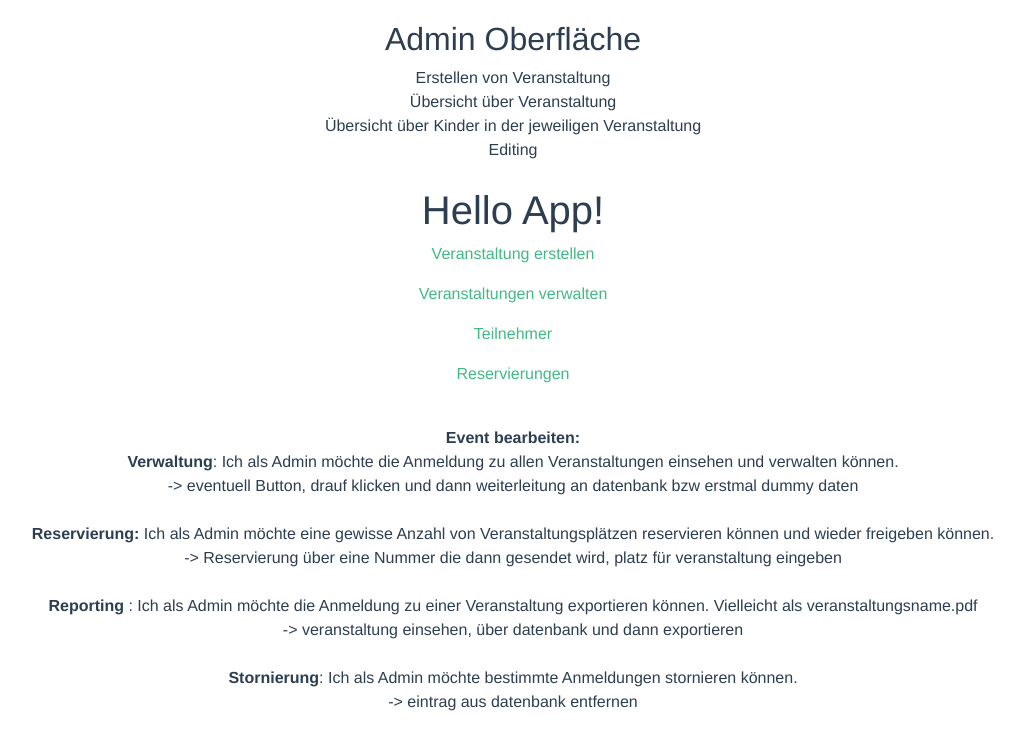
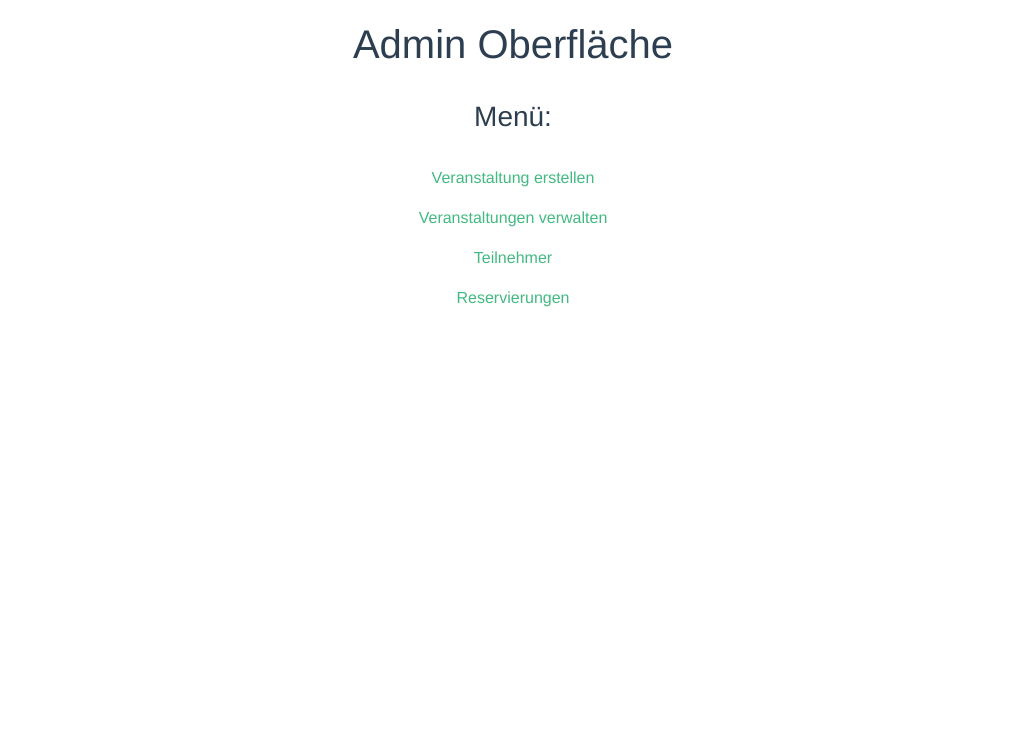
Before and after one commit to digital-bauhaus/Ferienpass-Admin, a Vue app in the folder frontend/: page /#/Test in a window 1280 px wide. Shown: the top 750 px of the page, without its empty margins (127-1151 px from the left). Built offline with nearby package versions, Linux system fonts and the light colour scheme.

Commit message:
der versuch eines suchfelds und 'stornieren'

```diff
--- a/frontend/src/components/Teilnehmer.vue
+++ b/frontend/src/components/Teilnehmer.vue
@@ -1,6 +1,8 @@
 <template>
   <div>
     <h1>Teilnehmer</h1>
+    <br/>
+    <input type="text" name="label" placeholder="Suchen"> <br/>
     <br/>
     <form v-if="formDataLoaded" class="form">
       <br/>
@@ -20,7 +22,8 @@
             <br/>
             {{ entry.params.phone }}
           </p>
-
+          <button v-on:click="kill($event)">stornieren</button>
+          <br/>
           <br/>
         </li>
       </ul>
--- a/frontend/src/components/Test.vue
+++ b/frontend/src/components/Test.vue
@@ -1,12 +1,13 @@
 <template>
   <div>
-    <h2>{{title}}</h2>
+    <h1>{{title}}</h1>
+    <!--
     Erstellen von Veranstaltung <br/>
     Übersicht über Veranstaltung <br/>
     Übersicht über Kinder in der jeweiligen Veranstaltung <br/>
-    Editing <br/>
+    Editing <br/>-->
     <br/>
-    <h1>Hello App!</h1>
+    <h3>Menü:</h3> <br/>
     <p>
       <a href="/#/Veranstaltung/" >Veranstaltung erstellen</a>
     </p>
@@ -21,6 +22,7 @@
     </p>
 
     <br/>
+    <!--
     <b>Event bearbeiten:</b><br/>
     <b>Verwaltung</b>:
     Ich als Admin möchte die Anmeldung zu allen Veranstaltungen einsehen und verwalten können. <br/>
@@ -36,7 +38,7 @@
     <br/>
     <b>Stornierung</b>:
     Ich als Admin möchte bestimmte Anmeldungen stornieren können. <br/>
-    -> eintrag aus datenbank entfernen <br/>
+    -> eintrag aus datenbank entfernen <br/>-->
     <br/>
 	</div>
 </template>
--- a/frontend/src/components/Verwaltung.vue
+++ b/frontend/src/components/Verwaltung.vue
@@ -1,6 +1,9 @@
 <template>
 	<div>
     <h1>Veranstaltungen verwalten</h1>
+    <br/>
+    <input type="text" name="label" placeholder="Suchen"> <br/>
+    <br/>
     <form v-if="formDataLoaded" class="form">
       <br/>
       <ul>
@@ -13,6 +16,7 @@
             {{ entry.params.org }}
             <br/>
             <button v-on:click="kill($event)">löschen</button>
+            <button>bearbeiten</button>
           </p>
 
           <br/>
```
